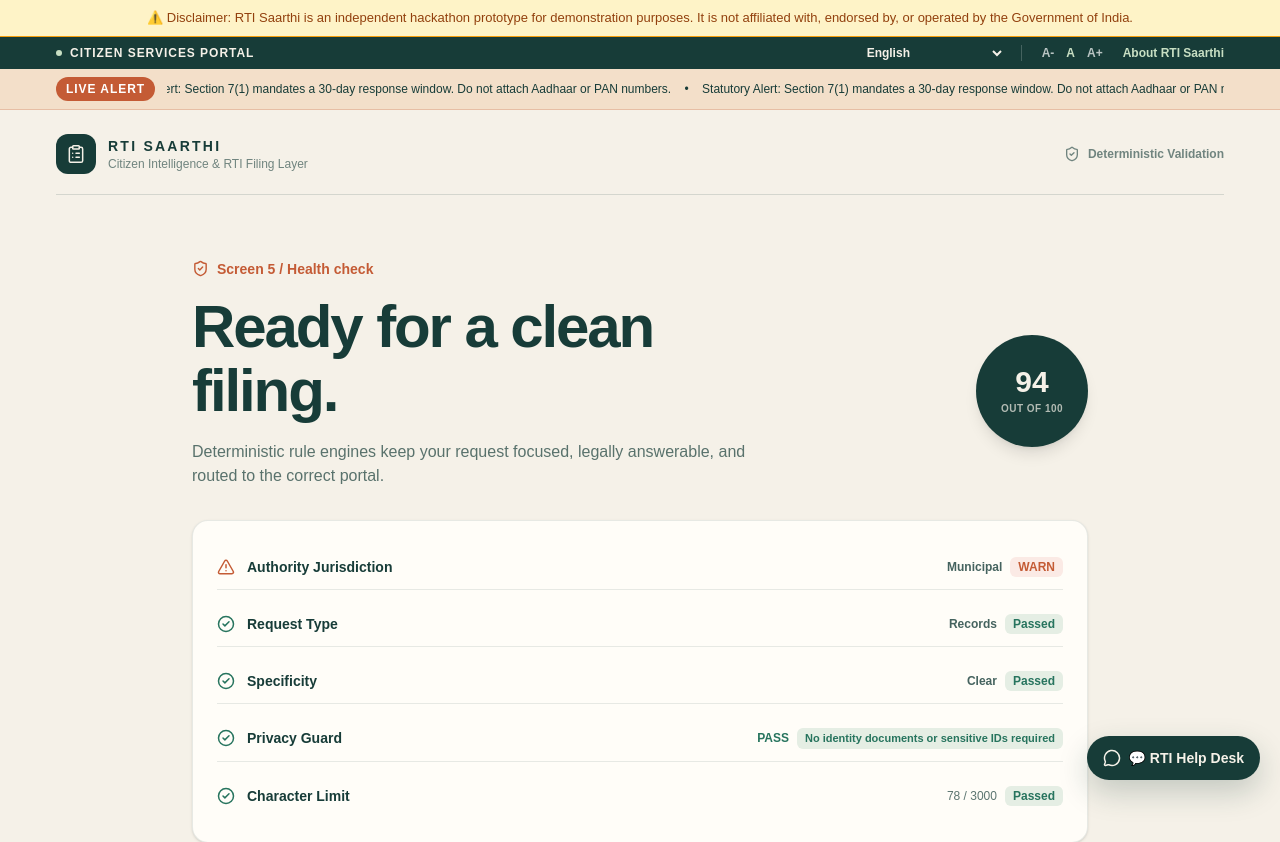
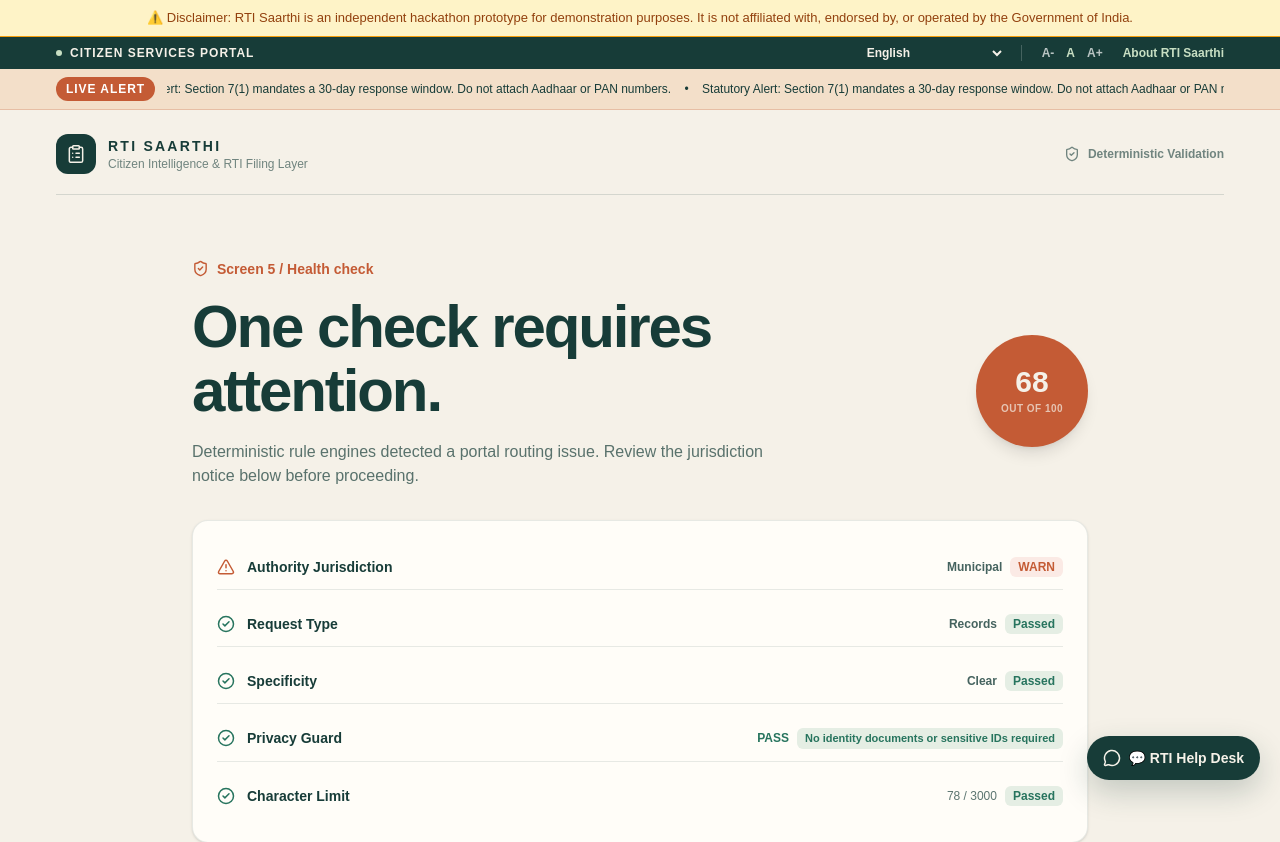
Before and after one commit to mohit-saini-dev/RTI-Saarthi, a Next.js app: page /health-check in a window 1280 px wide. Shown: the top 842 px of the page. Built offline with nearby package versions, Linux system fonts and the light colour scheme.

Commit message:
fix: calibrate health score to 68 and adjust heading on jurisdiction warnings

```diff
--- a/src/app/health-check/page.tsx
+++ b/src/app/health-check/page.tsx
@@ -24,7 +24,9 @@
   const jurisdiction = state?.jurisdiction || "Central";
   const isCentral = jurisdiction === "Central";
   const charCount = state?.characterCount || 53;
-  const healthScore = state?.healthScore || (isCentral ? 92 : 84);
+
+  // Calibrated score: 92 for Central, 68 if a jurisdiction warning is flagged
+  const healthScore = isCentral ? 92 : 68;
 
   return (
     <main className="min-h-screen bg-[#f5f1e8] text-[#173c38]">
@@ -56,15 +58,29 @@
           <div className="flex flex-col justify-between gap-6 sm:flex-row sm:items-center">
             <div>
               <h1 className="text-4xl leading-[1.08] font-semibold tracking-[-0.035em] sm:text-6xl">
-                Ready for a clean <br className="hidden sm:inline" />filing.
+                {isCentral ? (
+                  <>
+                    Ready for a clean <br className="hidden sm:inline" />filing.
+                  </>
+                ) : (
+                  <>
+                    One check requires <br className="hidden sm:inline" />attention.
+                  </>
+                )}
               </h1>
               <p className="mt-4 max-w-xl text-base text-[#173c38]/70">
-                Deterministic rule engines keep your request focused, legally answerable, and routed to the correct portal.
+                {isCentral
+                  ? "Deterministic rule engines verified that your request is focused, answerable, and ready for central portal submission."
+                  : "Deterministic rule engines detected a portal routing issue. Review the jurisdiction notice below before proceeding."}
               </p>
             </div>
 
             {/* Health Score Dial */}
-            <div className="flex size-28 shrink-0 flex-col items-center justify-center rounded-full bg-[#173c38] text-[#f5f1e8] shadow-lg">
+            <div
+              className={`flex size-28 shrink-0 flex-col items-center justify-center rounded-full text-[#f5f1e8] shadow-lg ${
+                isCentral ? "bg-[#173c38]" : "bg-[#c45b35]"
+              }`}
+            >
               <span className="text-3xl font-extrabold leading-none">{healthScore}</span>
               <span className="mt-1 text-[10px] font-semibold tracking-wider text-[#f5f1e8]/70 uppercase">
                 OUT OF 100
```
